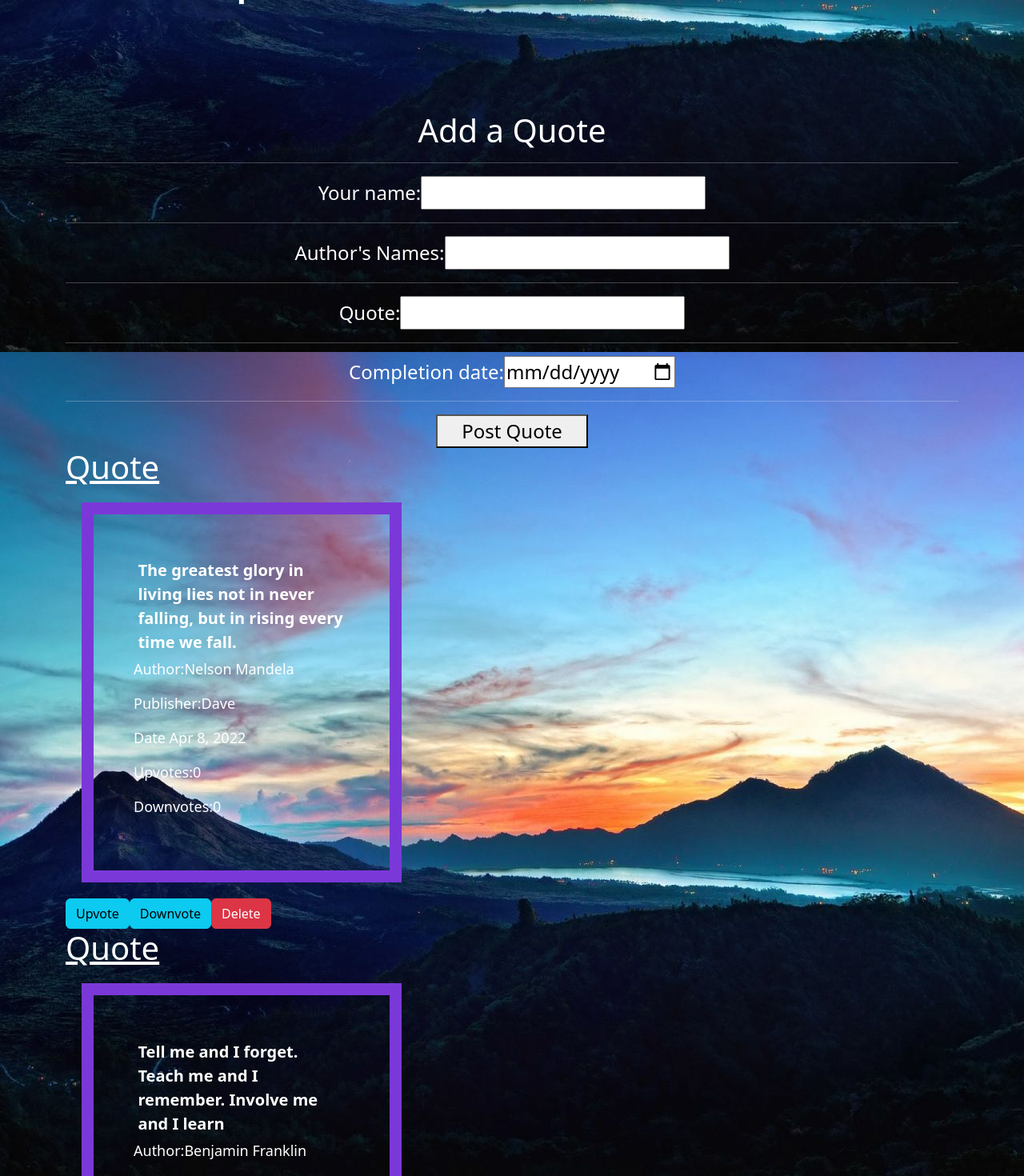
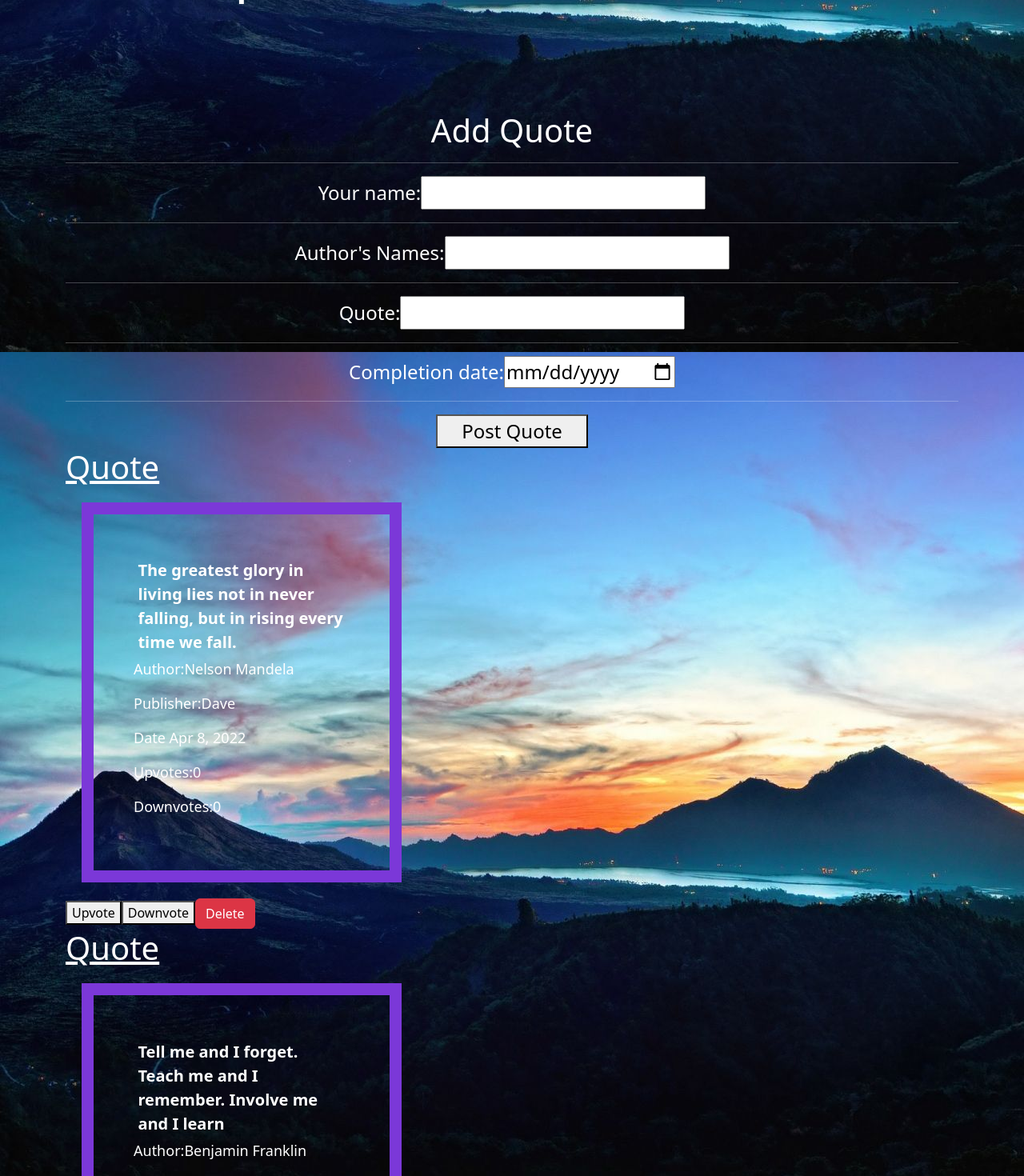
Before and after one commit to Doyo54/Angular-week-1-IP, an Angular app: page / in a window 1280 px wide. Shown: the part 640-2110 px from the top of the page at 80% size. Built offline with nearby package versions, Linux system fonts and the light colour scheme.

Commit message:
ft: Custom Pipe created

```diff
--- a/src/app/app.module.ts
+++ b/src/app/app.module.ts
@@ -7,6 +7,7 @@ import { LandingPageComponent } from './landing-page/landing-page.component';
 import { FormComponent } from './form/form.component';
 import { SummaryComponent } from './summary/summary.component';
 import { HighlightDirective } from './highlight.directive';
+import { DateCountPipe } from './date-count.pipe';
 
 @NgModule({
   declarations: [
@@ -14,7 +15,8 @@ import { HighlightDirective } from './highlight.directive';
     LandingPageComponent,
     FormComponent,
     SummaryComponent,
-    HighlightDirective
+    HighlightDirective,
+    DateCountPipe
   ],
   imports: [
     BrowserModule,
--- /dev/null
+++ b/src/app/date-count.pipe.ts
@@ -0,0 +1,12 @@
+import { Pipe, PipeTransform } from '@angular/core';
+
+@Pipe({
+  name: 'dateCount'
+})
+export class DateCountPipe implements PipeTransform {
+
+  transform(value: unknown, ...args: unknown[]): unknown {
+    return null;
+  }
+
+}
--- a/src/app/form/form.component.html
+++ b/src/app/form/form.component.html
@@ -1,22 +1,22 @@
 <form (ngSubmit)="onPost()" id="qForm">
-    <h1 class="">Add a Quote</h1>
+    <h1>Add Quote</h1>
 <hr>
-     <div class="field">
+ <div class="myForm">
      <label for="title">Your name:</label>
      <input type="text" name="name" id="name" [(ngModel)]="newName">
      </div>
      <hr>
-     <div class="field">
+ <div class="myForm">
      <label for="link">Author's Names:</label>
      <input type="text" id="author" name="Author" [(ngModel)]="newAuthor">
      </div>
      <hr>
-     <div class="field">
+ <div class="myForm">
         <label for="link">Quote:</label>
         <input type="text" name="quote" id="quote" [(ngModel)]="newQuote">
         </div>
 <hr>
-        <div class="field">
+ <div class="myForm">
             <label for="link">Completion date:</label>
             <input type="date" id="date" name="date" [(ngModel)]="newDate">
 
--- a/src/app/form/form.component.ts
+++ b/src/app/form/form.component.ts
@@ -7,13 +7,13 @@ import { Quote } from '../../app/quote';
   styleUrls: ['./form.component.css']
 })
 export class FormComponent implements OnInit {
-  @Output() emitQuote= new EventEmitter()
   newQuote:string
   newName:string
   newAuthor:string
   newDate:any
   theWords:any
 
+  @Output() emitQuote= new EventEmitter()
   onPost(){
     this.theWords = new Quote(this.newName,this.newAuthor,this.newQuote, this.newDate)
     this.newQuote=''
--- a/src/app/landing-page/landing-page.component.css
+++ b/src/app/landing-page/landing-page.component.css
@@ -6,17 +6,19 @@ height: fit-content;
 overflow: hidden;
 background-attachment: fixed;
 color:white;
+}
 
-}
 #quote{
     font-size: 40px;
     width: 100%;
     font-weight: bold;
     color: white;
 }
+
 .row{
    text-align: center;
 }
+
 .col-md-6{
   margin-top: 15%;
 }
--- a/src/app/landing-page/landing-page.component.html
+++ b/src/app/landing-page/landing-page.component.html
@@ -1,12 +1,12 @@
 <body>
 <div class="container">
     <div class="row">
+      <!-- Navigation bar -->
         <div class="topnav">
-
-            <a id="Home" href="">Home</a>
-            <a id=""href="">Add Quote</a>
-
+            <a href="" id="Home">Home</a>
+            <a href="">Add Quote</a>
           </div>
+          <!-- Navigation bar ends -->
           <div class="col-md-6">
         <p id="quote">Quoting means to repeat the exact words of a speaker or an author. A quote is also a passage or statement repeated in this way. It means to cite something as a form of proof.</p>
           </div>
@@ -18,8 +18,8 @@
 
       <div *ngFor="let quote of quotes let i=index">
     <app-summary [quote]="quote"></app-summary>
-    <button class="btn btn-info" (click)="voteUp(i)">Upvote </button>
-    <button class="btn btn-info" (click)="voteDown(i)">Downvote </button>
+    <button class="btn1" (click)="voteUp(i)">Upvote </button>
+    <button class="btn2" (click)="voteDown(i)">Downvote </button>
     <button class="btn btn-danger" (click)="delQuote(i)">Delete</button>
       </div>
 
--- a/src/app/landing-page/landing-page.component.ts
+++ b/src/app/landing-page/landing-page.component.ts
@@ -11,10 +11,10 @@ export class LandingPageComponent implements OnInit {
      new Quote ('Sarah','Benjamin Franklin', 'Tell me and I forget. Teach me and I remember. Involve me and I learn', new Date),
   ]
   voteUp(i) {
-    this.quotes[i].votesUp +=1;
+    this.quotes[i].votesUp ++;
   }
   voteDown(i) {
-    this.quotes[i].votesDown +=1;
+    this.quotes[i].votesDown ++;
   }
   delQuote(i) {
     this.quotes.splice(i, 1)
--- a/src/app/quote.ts
+++ b/src/app/quote.ts
@@ -1,9 +1,8 @@
 export class Quote {
     public votesUp:number
     public votesDown:number
-    constructor(public name:string, public Author:string,public message:string, public date:any){
+    constructor(public name:string, public Author:string,public quote:string, public date:any){
         this.votesUp =0;
         this.votesDown =0;
-
     }
 }
--- a/src/app/summary/summary.component.html
+++ b/src/app/summary/summary.component.html
@@ -1,7 +1,7 @@
 <h1 style="text-decoration: underline;"> Quote</h1>
  <div class="summary">
   <p class="quote">
-  {{quote.message}}
+  {{quote.quote}}
   </p>
     <p>
       Author:{{quote.Author}}
--- a/src/app/summary/summary.component.ts
+++ b/src/app/summary/summary.component.ts
@@ -7,8 +7,7 @@ import{Quote} from '../quote';
 })
 export class SummaryComponent implements OnInit {
 @Input() quote:Quote
-votesUp=0;
-votesDown=0
+
   constructor() { }
 
   ngOnInit(): void {
```
Also changed, not shown: 1 other file (tests, documents, lock files or other folders).
